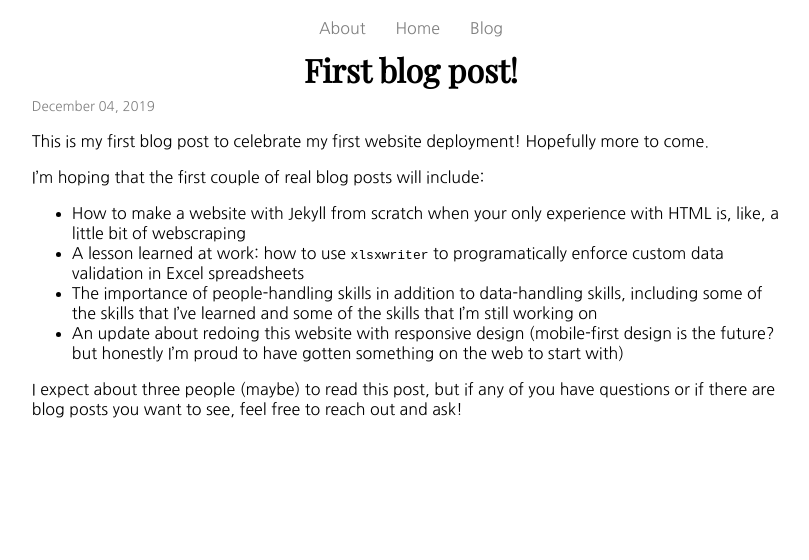
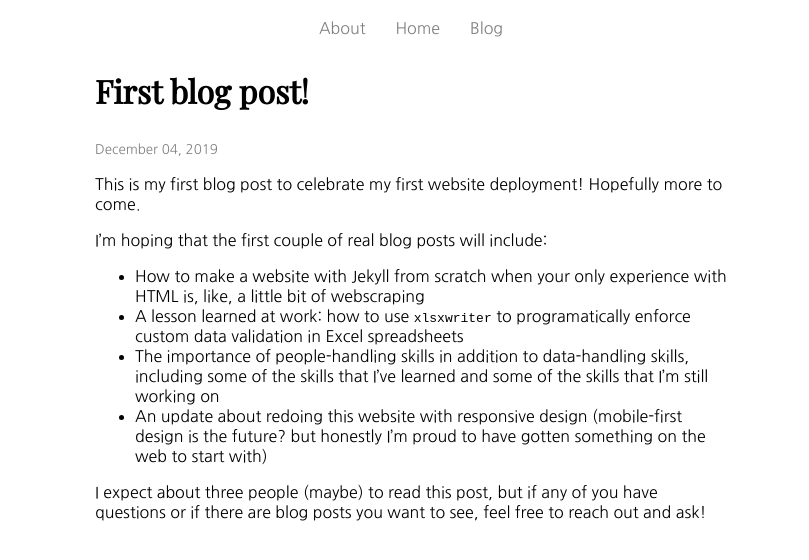
Before and after one commit to sam-hoffman/website, a Jekyll site: the page built from _posts/2019-12-04-first-post.md, in a window 1280 px wide. Shown: the top 560 px of the page, without its empty margins (229-1038 px from the left). Built offline with Jekyll 4.4.1, drawn with Linux system fonts in a browser that asks for light colours.

Commit message:
blog-post-text group now controls blog title

```diff
--- a/_layouts/post.html
+++ b/_layouts/post.html
@@ -1,8 +1,8 @@
 ---
 layout: default
 ---
-<h1 class="general-title">{{ page.title }}</h1>
 <div class="blog-post-text">
+	<h1>{{ page.title }}</h1>
 	<sub>{{ page.date | date: '%B %d, %Y' }}</sub>
 	{{ content }}
 </div>
--- a/_sass/main.scss
+++ b/_sass/main.scss
@@ -122,21 +122,11 @@ $desktop-width: 800px;
   }
 }
 
-//posts text style
-.posts-text {
-  width: 80%;
-  margin: 0 auto;
-  font-family: $sans-serif;
-    ul {
-      list-style-type: none;
-    }
-}
-
 .blog-listing {
   width: 80%;
   margin: 0 auto;
   @include desktop {
-  width: 60%
+  width: 50%
   }
   sub {
   font-family: $sans-serif;
@@ -161,7 +151,7 @@ $desktop-width: 800px;
   p {
   margin-top: 0px;
   font-family: $sans-serif;
-  margin: 1 auto;
+  display: inline-block;
   }
 }
 
@@ -169,11 +159,16 @@ $desktop-width: 800px;
   font-family: $sans-serif;
   width: 80%;
   margin: 0 auto;
+  h1 {
+  font-family: $serif;
+  }
   @include desktop {
-    width: 60%;
+    width: 50%;
   }
   sub {
   color: grey;
+  text-align: center;
+  margin: auto;
   }
   a {
   color:grey;
```
